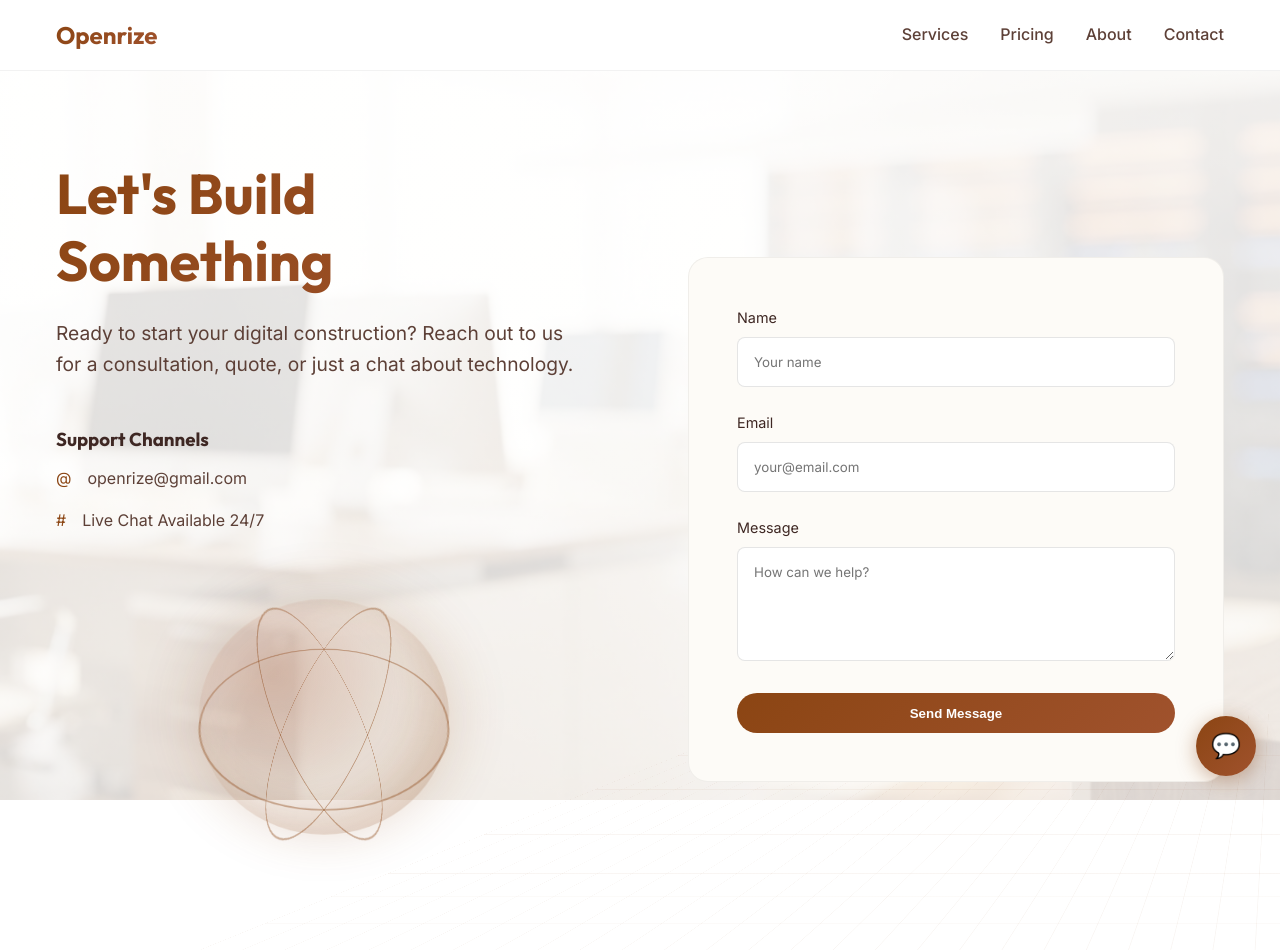
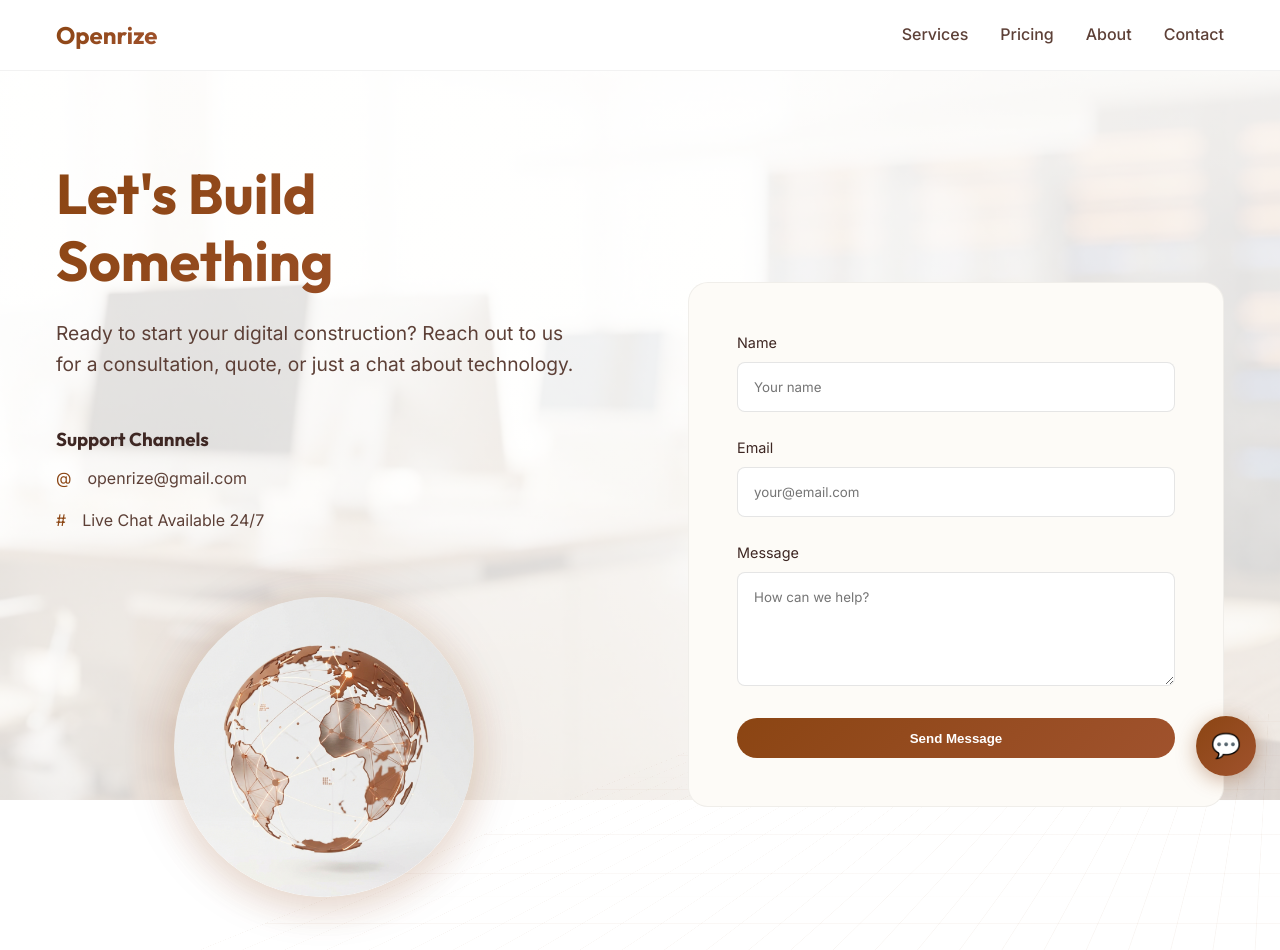
Before and after one commit to harshilp0210/openrize, a Next.js app: page /contact in a window 1280 px wide. Shown: the top 950 px of the page. Built offline with nearby package versions, Linux system fonts and the light colour scheme.

Commit message:
Use solid earth globe image with rotation animation

```diff
--- a/app/contact/contact.module.css
+++ b/app/contact/contact.module.css
@@ -16,8 +16,8 @@
     margin-bottom: 3rem;
 }
 
-/* 3D Globe Container */
-.globeContainer {
+/* Rotating Earth Globe */
+.globeWrapper {
     display: flex;
     justify-content: center;
     align-items: center;
@@ -25,62 +25,32 @@
     perspective: 1000px;
 }
 
-.globe {
-    width: 250px;
-    height: 250px;
-    position: relative;
+.globeInner {
+    width: 300px;
+    height: 300px;
+    border-radius: 50%;
+    overflow: hidden;
+    box-shadow:
+        0 10px 40px rgba(139, 69, 19, 0.2),
+        0 0 60px rgba(139, 69, 19, 0.1);
+    animation: globeSpin 20s linear infinite;
     transform-style: preserve-3d;
-    animation: globeRotate 15s infinite linear;
 }
 
-.core {
-    position: absolute;
+.globeImage {
     width: 100%;
     height: 100%;
+    object-fit: cover;
     border-radius: 50%;
-    background: radial-gradient(circle at 30% 30%,
-            rgba(160, 82, 45, 0.3),
-            rgba(139, 69, 19, 0.1) 50%,
-            rgba(139, 69, 19, 0.05));
-    box-shadow:
-        inset -20px -20px 40px rgba(139, 69, 19, 0.2),
-        inset 20px 20px 40px rgba(255, 255, 255, 0.1),
-        0 0 60px rgba(139, 69, 19, 0.2);
 }
 
-.ring {
-    position: absolute;
-    border: 2px solid rgba(139, 69, 19, 0.4);
-    border-radius: 50%;
-    top: 50%;
-    left: 50%;
-}
-
-.ring1 {
-    width: 250px;
-    height: 250px;
-    transform: translate(-50%, -50%) rotateX(70deg);
-}
-
-.ring2 {
-    width: 250px;
-    height: 250px;
-    transform: translate(-50%, -50%) rotateX(70deg) rotateY(60deg);
-}
-
-.ring3 {
-    width: 250px;
-    height: 250px;
-    transform: translate(-50%, -50%) rotateX(70deg) rotateY(120deg);
-}
-
-@keyframes globeRotate {
+@keyframes globeSpin {
     from {
-        transform: rotateX(-20deg) rotateY(0deg);
+        transform: rotateY(0deg);
     }
 
     to {
-        transform: rotateX(-20deg) rotateY(360deg);
+        transform: rotateY(360deg);
     }
 }
 
@@ -138,7 +108,7 @@
         padding: 1.5rem;
     }
 
-    .globeContainer {
+    .globeWrapper {
         display: none;
     }
 }
--- a/app/contact/page.js
+++ b/app/contact/page.js
@@ -30,13 +30,10 @@ export default function ContactPage() {
                         </p>
                     </div>
 
-                    {/* 3D Rotating Globe */}
-                    <div className={styles.globeContainer}>
-                        <div className={styles.globe}>
-                            <div className={`${styles.ring} ${styles.ring1}`}></div>
-                            <div className={`${styles.ring} ${styles.ring2}`}></div>
-                            <div className={`${styles.ring} ${styles.ring3}`}></div>
-                            <div className={styles.core}></div>
+                    {/* Rotating Earth Globe */}
+                    <div className={styles.globeWrapper}>
+                        <div className={styles.globeInner}>
+                            <img src="/contact-tech.png" alt="Global Tech Communication" className={styles.globeImage} />
                         </div>
                     </div>
                 </div>
```
